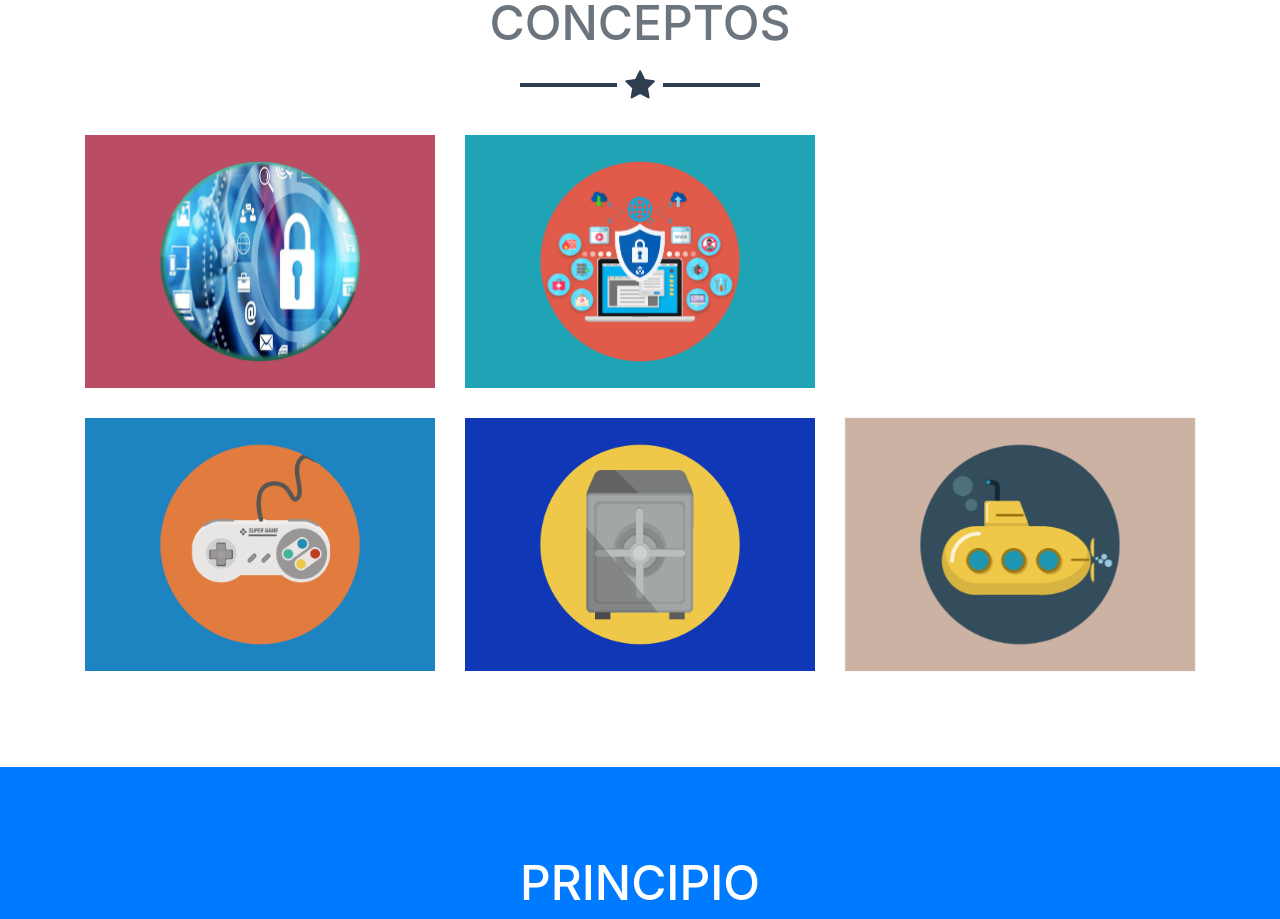
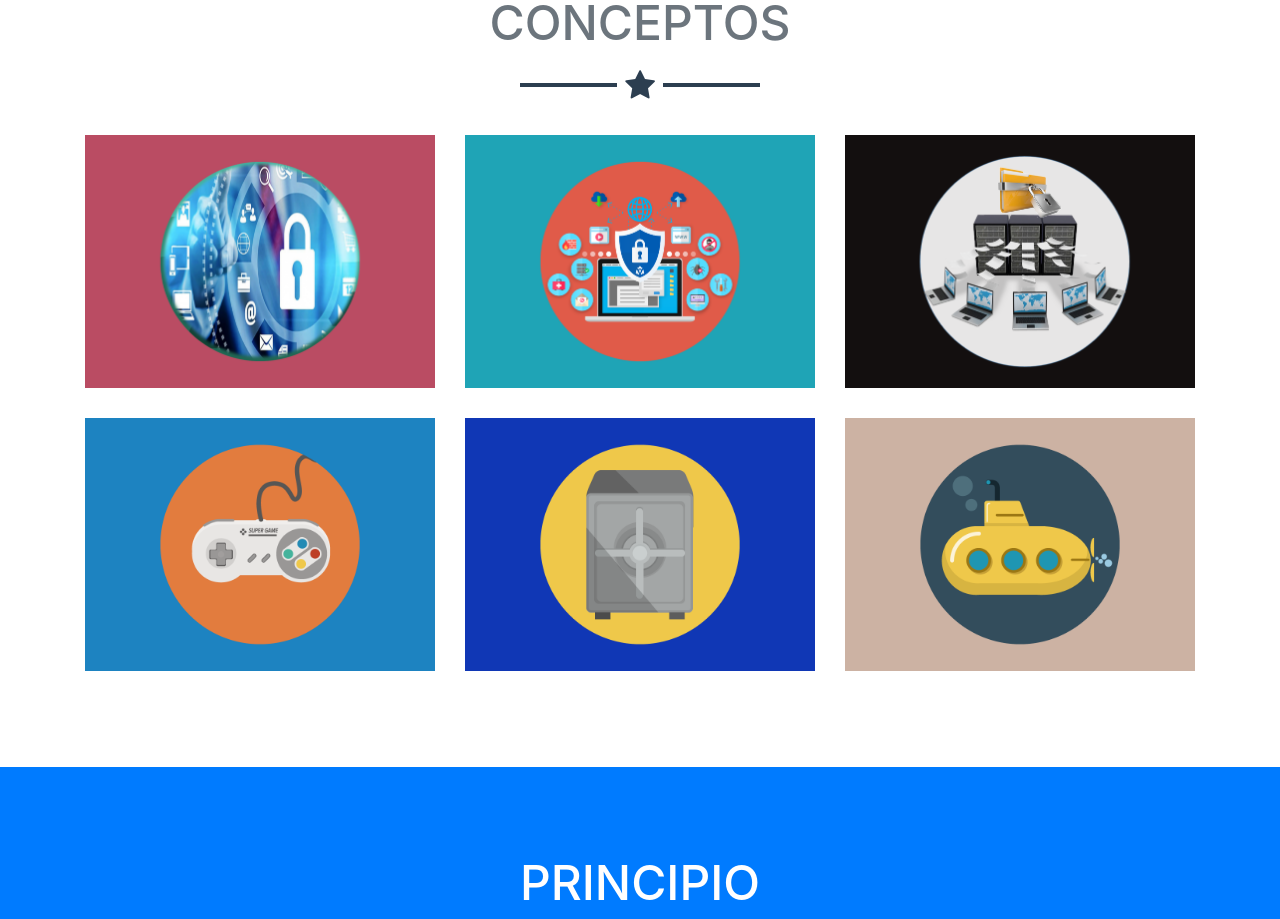
Before and after one commit to andresfdoncel/seguridadinf, a website with bundled scripts: page index.html in a window 1280 px wide. Shown: the part 1039-1958 px from the top of the page. Built offline with nearby package versions, Linux system fonts and the light colour scheme.

Commit message:
Update index.html

```diff
--- a/index.html
+++ b/index.html
@@ -102,7 +102,7 @@
                   <i class="fa fa-search-plus fa-3x"></i>
                 </div>
               </div>
-
+              <img class="img-fluid" src="img/portfolio/circus.png" alt="">
             </a>
           </div>
           <div class="col-md-6 col-lg-4">
```
